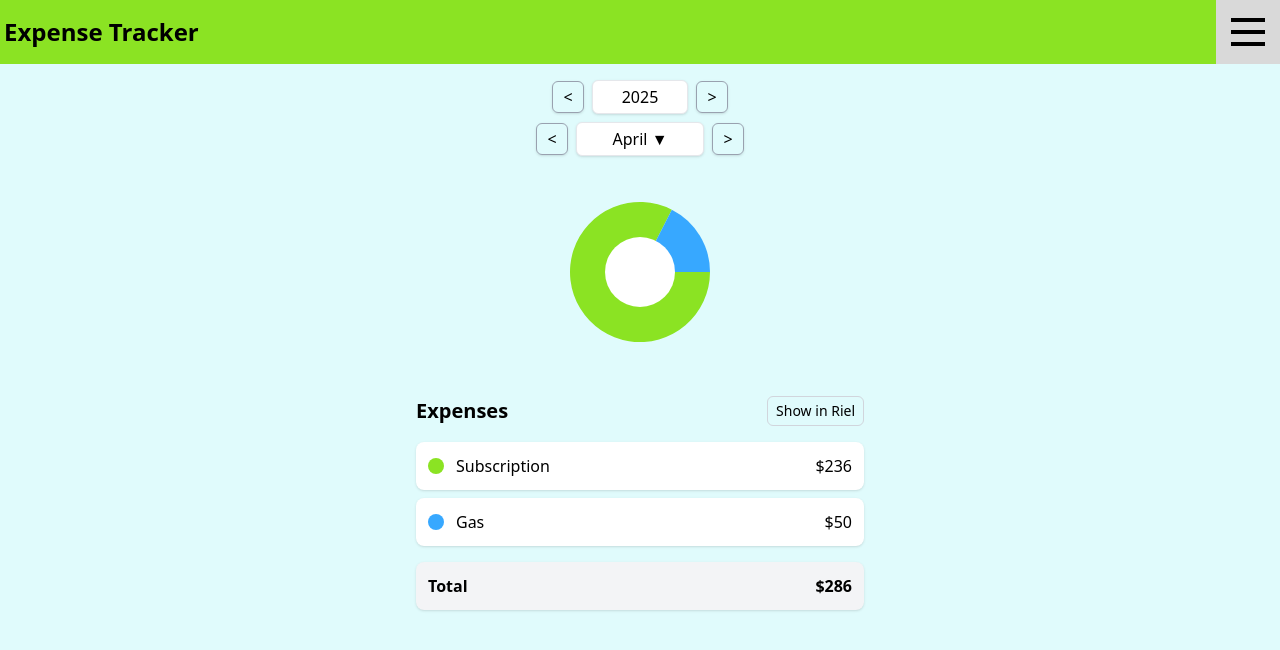
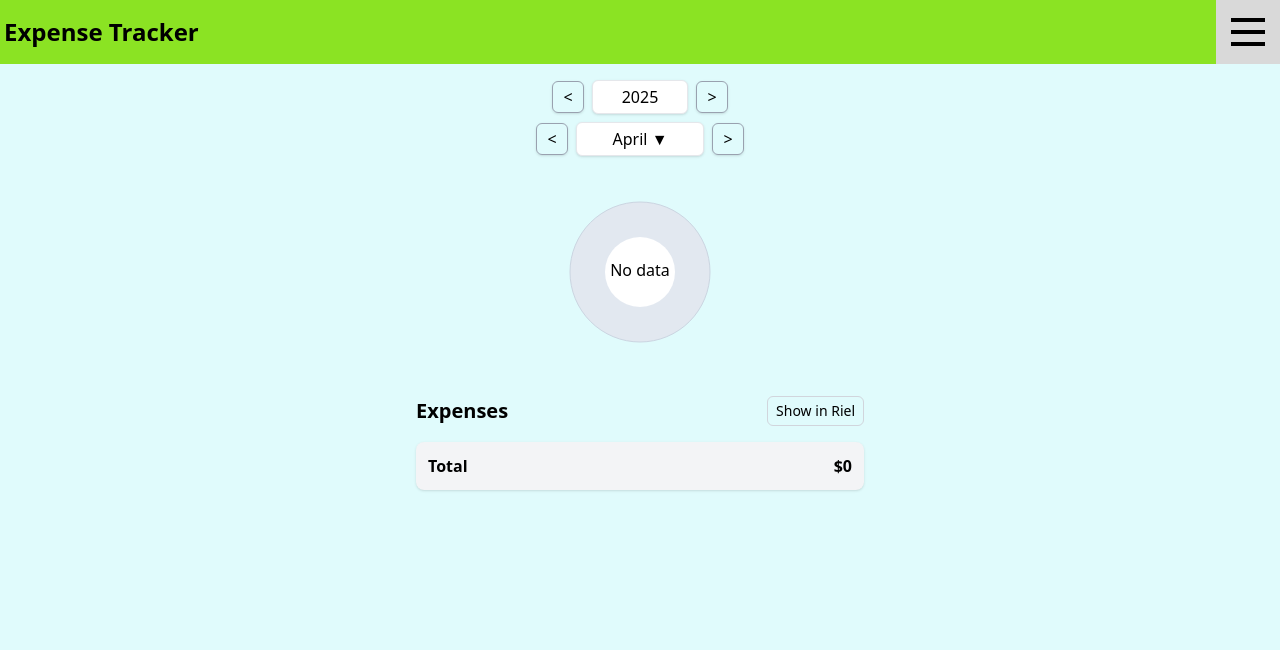
Before and after one commit to Zorng/ExpenseTracker, a React (Vite) app: page /summary in a window 1280 px wide. Shown: the top 650 px of the page. Built offline with nearby package versions, Linux system fonts and the light colour scheme.

Commit message:
switched to using data.jsx

```diff
--- a/src/pages/Summary.jsx
+++ b/src/pages/Summary.jsx
@@ -1,15 +1,21 @@
 import React, { useState, useEffect } from "react";
+import { RECORDS } from "../data/data.jsx";
 import Header from "../components/Header.jsx";
 
-const months = ["January", "February", "March", "April", "May", "June",
-               "July", "August", "September", "October", "November", "December"];
+const months = [
+    "January", "February", "March", "April", "May", "June",
+    "July", "August", "September", "October", "November", "December"
+];
 
 // Simplified color palette for expense categories
 const categoryColors = {
-    "Rent": "#9747FF",
-    "Food": "#D53538",
-    "Subscription": "#8BE323",
-    "Gas": "#37A8FF"
+    "Health": "#9747FF",
+    "Transportation": "#37A8FF",
+    "Education": "#8BE323",
+    "Utilities": "#D53538",
+    "Entertainment": "#FF5733",
+    "Food": "#FFC300",
+    "Shopping": "#C70039",
 };
 
 function Summary() {
@@ -20,51 +26,41 @@ function Summary() {
     const [expenses, setExpenses] = useState({});
     const [isLoading, setIsLoading] = useState(true);
 
-    // Fetch or generate expense data when month/year changes
+    // Fetch and process expense data when month/year changes
     useEffect(() => {
         setIsLoading(true);
 
-        // Simulate API call with setTimeout
-        setTimeout(() => {
-            // For demo purposes, we'll generate random data
-            // In a real app, you would fetch this from an API or local storage
-            const fetchedExpenses = generateRandomExpenses(selectedMonth, selectedYear);
-            setExpenses(fetchedExpenses);
-            setIsLoading(false);
-        }, 500);
-    }, [selectedMonth, selectedYear]);
+        // Filter records based on selected month and year
+        const filteredExpenses = RECORDS.filter((record) => {
+            const recordDate = new Date(record.timestamp);
+            return (
+                recordDate.getFullYear() === selectedYear &&
+                recordDate.toLocaleString("default", { month: "long" }) === selectedMonth
+            );
+        });
 
-    // Function to generate random expense data for demo purposes
-    const generateRandomExpenses = (month, year) => {
-        const categories = ["Rent", "Food", "Subscription", "Gas"];
-        const expensesData = {};
-
-        // Create a deterministic but "random-looking" set of expenses based on month and year
-        const seed = month.length + year;
-
-        categories.forEach(category => {
-            // Only include some categories based on "seed" to make it look more realistic
-            if ((seed + category.length) % 3 !== 0) {
-                // Generate an amount between 50 and 500, influenced by the category and date
-                const baseAmount = (category.length * 20) + (seed % 10) * 30;
-                const amount = Math.floor(baseAmount + Math.sin(seed + category.length) * 100);
-
-                expensesData[category] = {
-                    amount: Math.max(50, amount),
-                    color: categoryColors[category]
+        // Process the filtered data into a format suitable for the chart
+        const processedExpenses = {};
+        filteredExpenses.forEach((record) => {
+            if (!processedExpenses[record.category]) {
+                processedExpenses[record.category] = {
+                    amount: 0,
+                    color: categoryColors[record.category] || "#A1B196",
                 };
             }
+            processedExpenses[record.category].amount += currency === "USD" ? record.amountUSD : record.amountRiel;
         });
 
-        return expensesData;
-    };
+        setExpenses(processedExpenses);
+        setIsLoading(false);
+    }, [selectedMonth, selectedYear, currency]);
 
     // Calculate total expenses
     const totalExpenses = Object.values(expenses).reduce((sum, item) => sum + item.amount, 0) || 0;
 
     // Function to navigate year
     const changeYear = (increment) => {
-        setSelectedYear(prevYear => prevYear + increment);
+        setSelectedYear((prevYear) => prevYear + increment);
     };
 
     // Function to navigate month
@@ -78,7 +74,7 @@ function Summary() {
 
     // Toggle month dropdown
     const toggleMonthDropdown = () => {
-        setShowMonthDropdown(prev => !prev);
+        setShowMonthDropdown((prev) => !prev);
     };
 
     // Select month from dropdown
@@ -101,7 +97,7 @@ function Summary() {
             return (
                 <svg width="200" height="200" viewBox="0 0 200 200">
                     <circle cx={centerX} cy={centerY} r={radius} fill="#e2e8f0" stroke="#cbd5e1" />
-                    <circle cx={centerX} cy={centerY} r={radius/2} fill="white" />
+                    <circle cx={centerX} cy={centerY} r={radius / 2} fill="white" />
                     <text x={centerX} y={centerY} textAnchor="middle" dominantBaseline="middle" className="text-gray-500">
                         No data
                     </text>
@@ -147,7 +143,7 @@ function Summary() {
             <svg width="200" height="200" viewBox="0 0 200 200">
                 {paths}
                 {/* Inner white circle to create donut effect */}
-                <circle cx={centerX} cy={centerY} r={radius/2} fill="white" />
+                <circle cx={centerX} cy={centerY} r={radius / 2} fill="white" />
             </svg>
         );
     };
@@ -157,8 +153,7 @@ function Summary() {
         if (currency === "USD") {
             return `$${amount}`;
         } else {
-            // Approximate exchange rate: 1 USD = 4100 Riel (adjust as needed)
-            return `៛${(amount * 4100).toLocaleString()}`;
+            return `៛${amount.toLocaleString()}`;
         }
     };
 
@@ -186,8 +181,6 @@ function Summary() {
                     </button>
                 </div>
 
-                        {/* Add additional content here */}
-
                 {/* Month Navigation */}
                 <div className="flex justify-center items-center mb-4 relative">
                     <button
@@ -205,7 +198,7 @@ function Summary() {
                         </button>
                         {showMonthDropdown && (
                             <div className="absolute top-full left-0 mt-1 w-32 bg-white border border-gray-200 rounded-md shadow-md z-10">
-                                        {months.map(month => (
+                                {months.map((month) => (
                                     <div
                                         key={month}
                                         className="px-2 py-1 hover:bg-gray-100 cursor-pointer"
```
Lines whose indentation alone changed are shown as unchanged.
